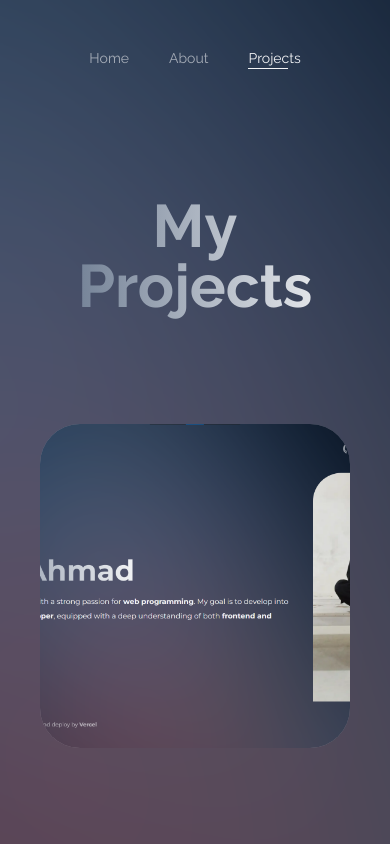
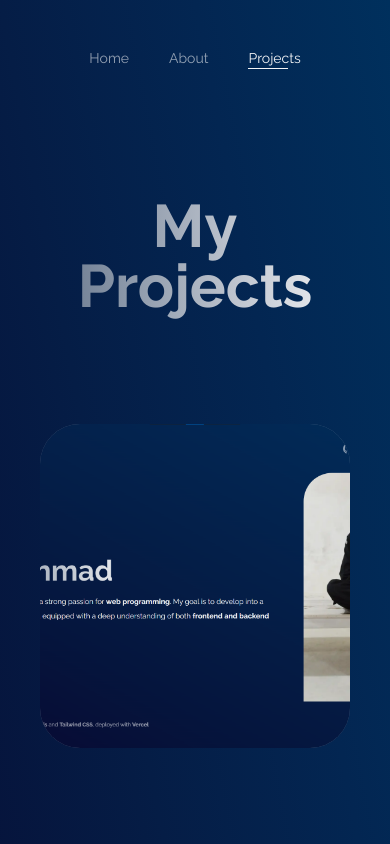
Before and after one commit to nifnip22/nifnip22-Next.js-Portfolio-Website, a Next.js app: page /projects in a window 390 px wide. Shown: the top 844 px of the page. Built offline with nearby package versions, Linux system fonts and the light colour scheme.

Commit message:
Test Responsive in Vercel

```diff
--- a/src/app/layout.tsx
+++ b/src/app/layout.tsx
@@ -4,7 +4,7 @@ import { Raleway } from 'next/font/google';
 
 export const metadata = {
   title: 'Hanif Ahmad (nifnip22) | Portfolio Website',
-  description: 'Welcome to Hanif Ahmad’s portfolio! Explore projects and skills in web development, data analysis, and software engineering.',
+  description: "Hi, My Name is Hanif Ahmad and Welcome to nifnip22’s First Portfolio Website! I'am a Junior Software Devaloper Who Has Expertise in Web Devaloper, Nice to Meet You!",
   keywords: 'Hanif Ahmad, nifnip22, Web Developer, Portfolio, Software Engineer',
   author: 'Hanif Ahmad (nifnip22)',
   charset: 'UTF-8',
--- a/src/app/projects/page.tsx
+++ b/src/app/projects/page.tsx
@@ -20,7 +20,7 @@ export default function Projects() {
 						animate={{ opacity: 1, y: 0 }}
 						transition={{ duration: 0.6, ease: cubicBezier(0.37, 0.01, 0.25, 0.95), delay: 0.3 }}
 						className='h-full flex flex-col 2xl:flex-row gap-x-20 gap-y-20'>
-						<ProjectCard img='/project_img/project-1.png' title='Portfolio Website Project' url='' githuburl='https://github.com/nifnip22/nifnip22-Next.js-Portfolio-Website'/>
+						<ProjectCard img='/project_img/project-1.png' title='Portfolio Website Project' url='https://nifnip22-next-js-portfolio-website.vercel.app/' githuburl='https://github.com/nifnip22/nifnip22-Next.js-Portfolio-Website'/>
 					</motion.div>
 				</div>
 			</MainLayout>
--- a/src/app/styles.css
+++ b/src/app/styles.css
@@ -3,10 +3,7 @@
 @tailwind utilities;
 
 body {
-	background-image: url(./../../public/image\ 3.png);
-	background-attachment: fixed;
-	background-repeat: no-repeat;
-	background-size: cover;
+	background-image: linear-gradient(to right top, #090530, #06133b, #051d46, #032652, #00305d);
 }
 
 .icon-container {
--- a/src/components/Fragments/Card.tsx
+++ b/src/components/Fragments/Card.tsx
@@ -2,8 +2,8 @@ export default function Card({ children }: { children: React.ReactNode }) {
 	return (
 		<>
 			{/* Card */}
-			<div className='group w-full h-4/5 2xl:w-2/5 bg-gray-100/30 rounded-[40px] p-5 hover:outline hover:outline-gray-100 hover:outline-4 hover:outline-offset-8 duration-300'>
-				<div className='relative h-full flex flex-col justify-between overflow-y-scroll lg:overflow-hidden'>
+			<div className='group w-full h-4/5 2xl:w-3/5 bg-gray-100/30 rounded-[40px] p-5 hover:outline hover:outline-gray-100 hover:outline-4 hover:outline-offset-8 duration-300'>
+				<div className='relative h-full flex flex-col justify-between overflow-y-scroll xl:overflow-hidden'>
 					{children}
 				</div>
 			</div>
```
Also changed, not shown: public/project_img/project-1.png.
